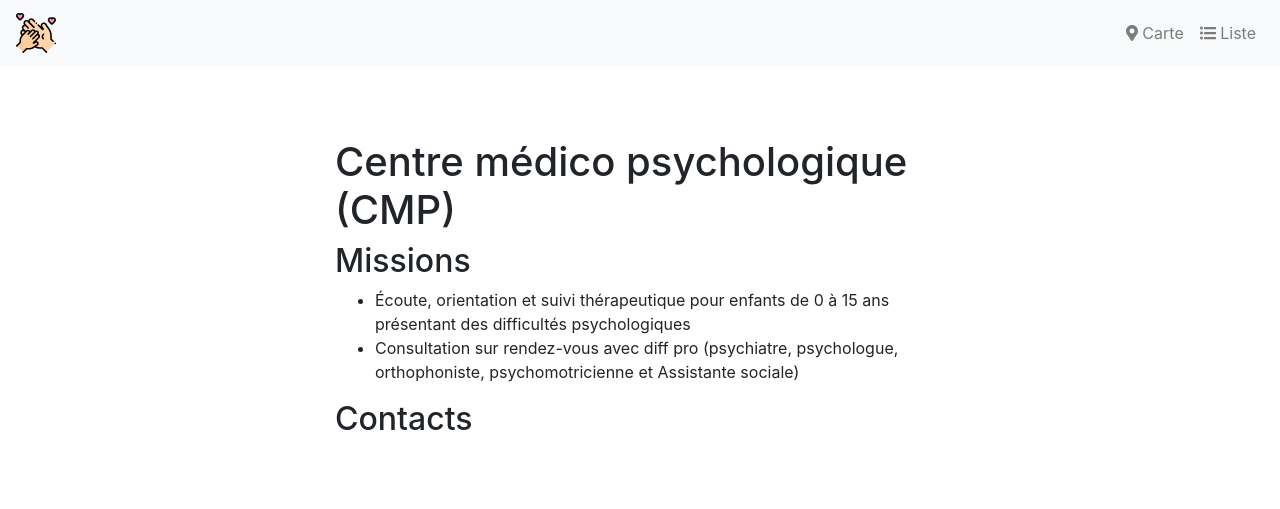
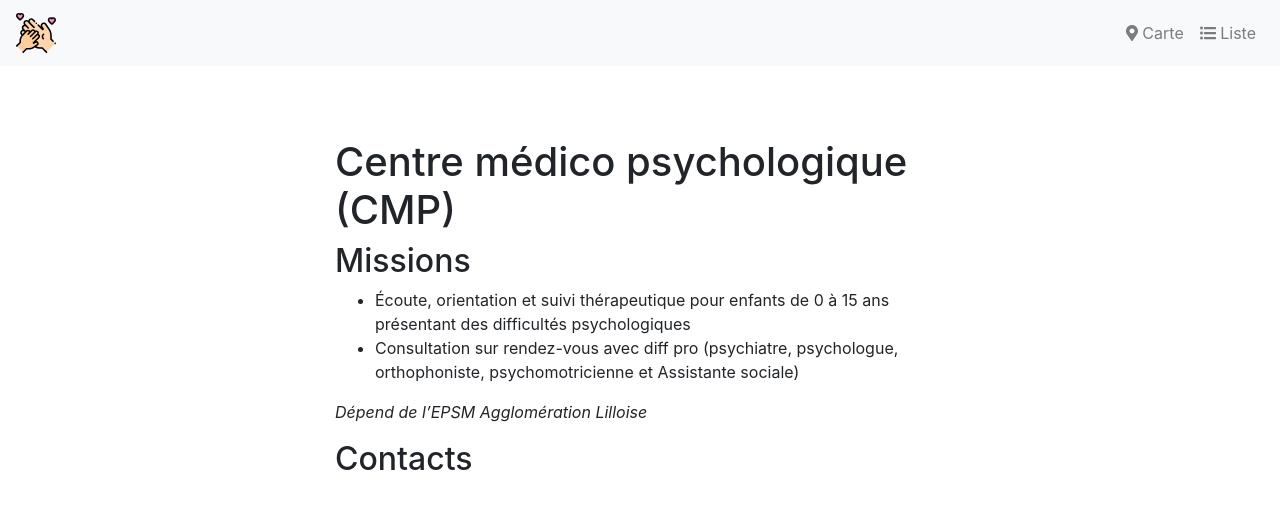
Before and after one commit to commissionparentalite/commissionparentalite.github.io, a Jekyll site: the page built from _membres/centre-medico-psychologique-cpm.md, in a window 1280 px wide. Shown: the top 509 px of the page. Built offline with Jekyll 4.4.1, drawn with Linux system fonts in a browser that asks for light colours; nearby versions of some CDN libraries.

Commit message:
Update from Forestry.io - Updated centre-medico-psychologique-cpm.md

```diff
--- a/_membres/centre-medico-psychologique-cpm.md
+++ b/_membres/centre-medico-psychologique-cpm.md
@@ -19,3 +19,5 @@ contacts: []
 
 * Écoute, orientation et suivi thérapeutique pour enfants de 0 à 15 ans présentant des difficultés psychologiques
 * Consultation sur rendez-vous avec diff pro (psychiatre, psychologue, orthophoniste, psychomotricienne et Assistante sociale)
+
+_Dépend de l'EPSM Agglomération Lilloise_
```
Also changed, not shown: .forestry/front_matter/templates/utpas_roubaix_ville-md.yml.
